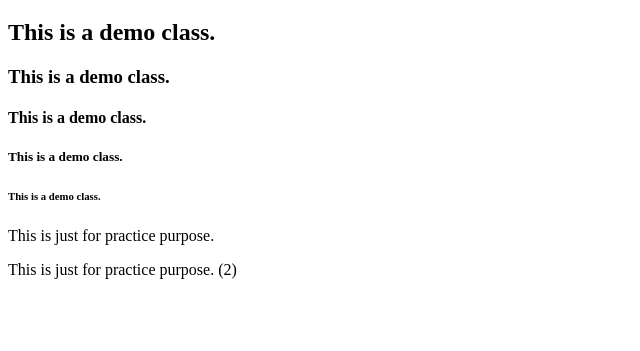
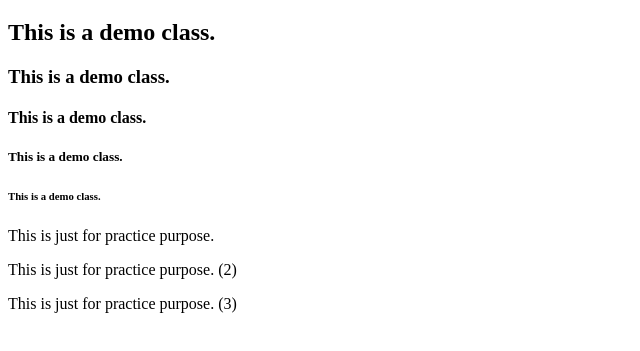
Before and after one commit to PragyanRanjanKarn/Demo--1-, a plain HTML site: page Index.Html in a window 1280 px wide. Shown: the part 61-412 px from the top of the page, without its empty margins (0-640 px from the left). Drawn offline with Linux system fonts and the light colour scheme.

Commit message:
I am Pragyan Ranjan Karn

```diff
--- a/Index.Html
+++ b/Index.Html
@@ -16,6 +16,7 @@
     <h6>This is a demo class.</h6>
     <p>This is just for practice purpose.</p>
         <p>This is just for practice purpose. (2)</p>
+            <p>This is just for practice purpose. (3)</p>
 
 </body>
 
```
